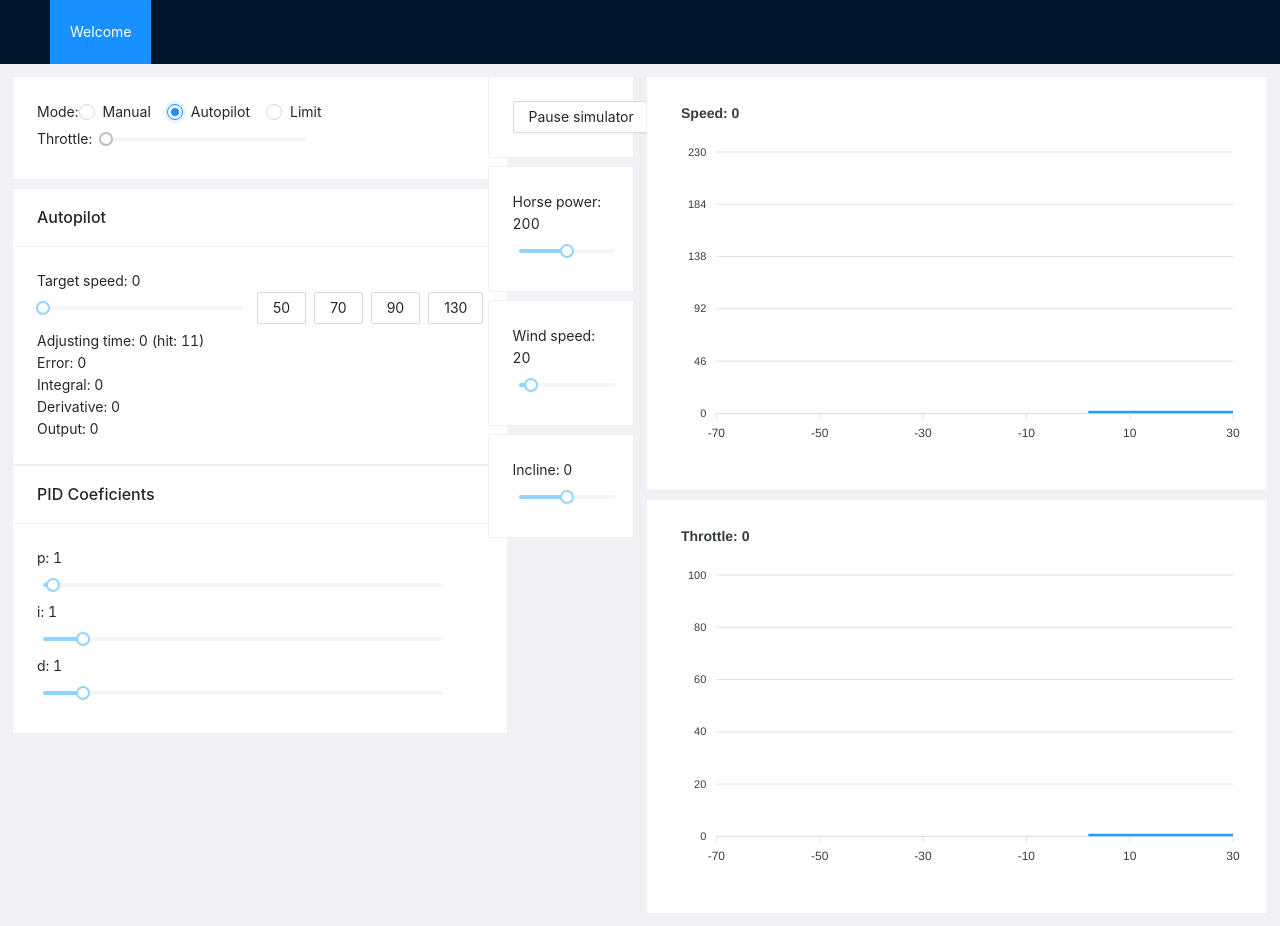
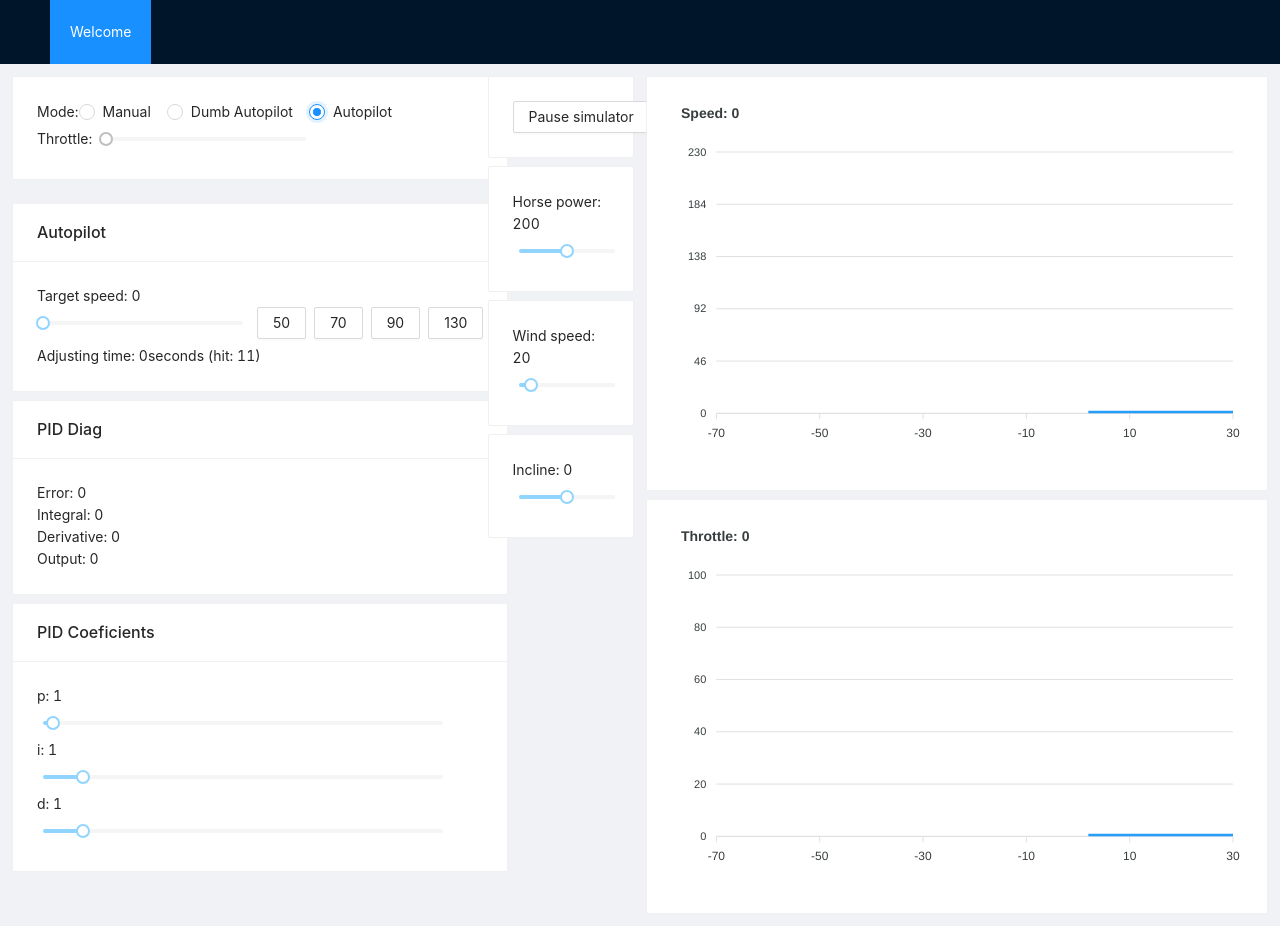
Before and after one commit to yonder-makers/car-autopilot, a React (Create React App) app: page / in a window 1280 px wide. Both pictures are taken after a click on the label "Autopilot". Built offline with nearby package versions, Linux system fonts and the light colour scheme.

Commit message:
Add Dumb Auto Pilot

```diff
--- a/src/components/AutoPilot.tsx
+++ b/src/components/AutoPilot.tsx
@@ -4,6 +4,8 @@ import { useAdjustTime } from '../domain/use-adjusted-time';
 import { useAutopilot } from '../domain/use-autopilot';
 import { SimulatorHook } from '../domain/use-simulator';
 import { PidControls } from './PidControls';
+import { PidDiag } from './PidDiag';
+import { TargetSpeedSetter } from './TargetSpeedSetter';
 
 interface AutoPilotProps {
   simulator: SimulatorHook;
@@ -18,32 +20,20 @@ export function AutoPilot({ simulator }: AutoPilotProps) {
   const { adjustingTime, hitCount } = useAdjustTime(targetSpeed, speed, time);
 
   return (
-    <>
+    <Space direction="vertical" style={{ width: '100%' }}>
       <Card title="Autopilot">
-        <div>Target speed: {targetSpeed}</div>
-        <Space>
-          <Slider
-            min={0}
-            max={200}
-            onChange={setTargetSpeed}
-            value={targetSpeed}
-            style={{ width: 200 }}
-          />
-          <Button onClick={() => setTargetSpeed(50)}>50</Button>
-          <Button onClick={() => setTargetSpeed(70)}>70</Button>
-          <Button onClick={() => setTargetSpeed(90)}>90</Button>
-          <Button onClick={() => setTargetSpeed(130)}>130</Button>
-        </Space>
+        <TargetSpeedSetter
+          changeSpeed={setTargetSpeed}
+          targetSpeed={targetSpeed}
+        ></TargetSpeedSetter>
         <div>
-          Adjusting time: {adjustingTime}{' '}
+          Adjusting time: {adjustingTime}
+          {'seconds '}
           {hitCount && <span>(hit: {hitCount})</span>}
         </div>
-        <div> Error: {autopilot.error}</div>
-        <div> Integral: {autopilot.integral}</div>
-        <div> Derivative: {autopilot.derivative}</div>
-        <div> Output: {autopilot.output}</div>
       </Card>
+      <PidDiag autopilot={autopilot}></PidDiag>
       <PidControls autopilot={autopilot}></PidControls>
-    </>
+    </Space>
   );
 }
--- a/src/components/ControlPanel.tsx
+++ b/src/components/ControlPanel.tsx
@@ -3,6 +3,7 @@ import React, { useEffect, useState } from 'react';
 import { usePersistConfig } from '../domain/use-persisted-config';
 import { SimulatorHook } from '../domain/use-simulator';
 import { AutoPilot } from './AutoPilot';
+import { DumbAutoPilot } from './DumbAutoPilot';
 
 interface ControlPanelProps {
   simulator: SimulatorHook;
@@ -22,8 +23,8 @@ export function ControlPanel({ simulator }: ControlPanelProps) {
           value={controlMode}
         >
           <Radio value={1}>Manual</Radio>
-          <Radio value={2}>Autopilot</Radio>
-          <Radio value={3}>Limit</Radio>
+          <Radio value={2}>Dumb Autopilot</Radio>
+          <Radio value={3}>Autopilot</Radio>
         </Radio.Group>
         <Space style={{ width: '100%' }}>
           Throttle:
@@ -37,7 +38,10 @@ export function ControlPanel({ simulator }: ControlPanelProps) {
           />
         </Space>
       </Card>
-      {controlMode === 2 && <AutoPilot simulator={simulator}></AutoPilot>}
+      {controlMode === 2 && (
+        <DumbAutoPilot simulator={simulator}></DumbAutoPilot>
+      )}
+      {controlMode === 3 && <AutoPilot simulator={simulator}></AutoPilot>}
     </Space>
   );
 }
--- /dev/null
+++ b/src/components/DumbAutoPilot.tsx
@@ -0,0 +1,25 @@
+import { Card } from 'antd';
+import React, { useState } from 'react';
+import { useDumbAutopilot } from '../domain/use-dumb-autopilot';
+import { SimulatorHook } from '../domain/use-simulator';
+import { TargetSpeedSetter } from './TargetSpeedSetter';
+
+interface AutoPilotProps {
+  simulator: SimulatorHook;
+}
+export function DumbAutoPilot({ simulator }: AutoPilotProps) {
+  const { speed } = simulator;
+
+  const [targetSpeed, setTargetSpeed] = useState(Math.floor(speed));
+
+  useDumbAutopilot(simulator, targetSpeed);
+
+  return (
+    <Card title="Dumb Autopilot">
+      <TargetSpeedSetter
+        targetSpeed={targetSpeed}
+        changeSpeed={setTargetSpeed}
+      ></TargetSpeedSetter>
+    </Card>
+  );
+}
--- a/src/components/PidControls.tsx
+++ b/src/components/PidControls.tsx
@@ -3,10 +3,10 @@ import React, { useEffect } from 'react';
 import { AutopilotHook } from '../domain/use-autopilot';
 import { usePersistConfig } from '../domain/use-persisted-config';
 
-interface PidControlsProps {
+interface PidDiagProps {
   autopilot: AutopilotHook;
 }
-export function PidControls({ autopilot }: PidControlsProps) {
+export function PidControls({ autopilot }: PidDiagProps) {
   const { config } = autopilot;
 
   usePersistConfig('pid-controls', config, autopilot.setCoeficients);
--- /dev/null
+++ b/src/components/PidDiag.tsx
@@ -0,0 +1,18 @@
+import { Card, Slider } from 'antd';
+import React, { useEffect } from 'react';
+import { AutopilotHook } from '../domain/use-autopilot';
+import { usePersistConfig } from '../domain/use-persisted-config';
+
+interface PidControlsProps {
+  autopilot: AutopilotHook;
+}
+export function PidDiag({ autopilot }: PidControlsProps) {
+  return (
+    <Card title="PID Diag">
+      <div> Error: {autopilot.error}</div>
+      <div> Integral: {autopilot.integral}</div>
+      <div> Derivative: {autopilot.derivative}</div>
+      <div> Output: {autopilot.output}</div>
+    </Card>
+  );
+}
--- /dev/null
+++ b/src/components/TargetSpeedSetter.tsx
@@ -0,0 +1,29 @@
+import { Button, Slider, Space } from 'antd';
+import React from 'react';
+
+interface TargetSpeedSetterProps {
+  targetSpeed: number;
+  changeSpeed(speed: number): void;
+}
+export function TargetSpeedSetter(props: TargetSpeedSetterProps) {
+  const { targetSpeed, changeSpeed } = props;
+
+  return (
+    <>
+      <div>Target speed: {targetSpeed}</div>
+      <Space>
+        <Slider
+          min={0}
+          max={200}
+          onChange={changeSpeed}
+          value={targetSpeed}
+          style={{ width: 200 }}
+        />
+        <Button onClick={() => changeSpeed(50)}>50</Button>
+        <Button onClick={() => changeSpeed(70)}>70</Button>
+        <Button onClick={() => changeSpeed(90)}>90</Button>
+        <Button onClick={() => changeSpeed(130)}>130</Button>
+      </Space>
+    </>
+  );
+}
--- /dev/null
+++ b/src/domain/use-dumb-autopilot.ts
@@ -0,0 +1,15 @@
+import { useEffect } from 'react';
+import { SimulatorHook } from './use-simulator';
+
+export function useDumbAutopilot(
+  simulator: SimulatorHook,
+  targetSpeed: number,
+) {
+  useEffect(() => {
+    if (simulator.speed > targetSpeed) {
+      simulator.setThrottle(0);
+    } else if (simulator.speed < targetSpeed) {
+      simulator.setThrottle(100);
+    }
+  }, [simulator.simTime]);
+}
```
